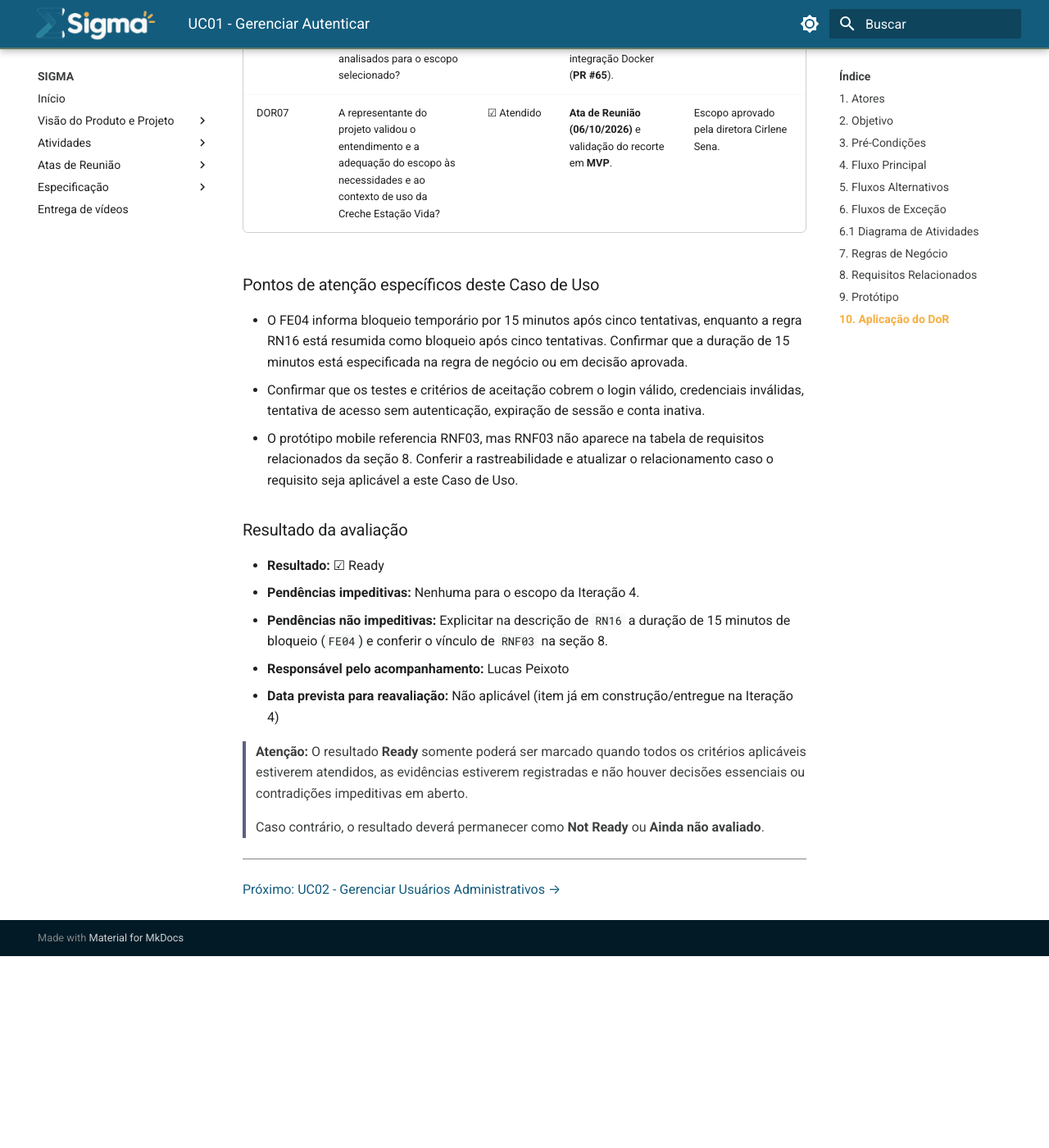
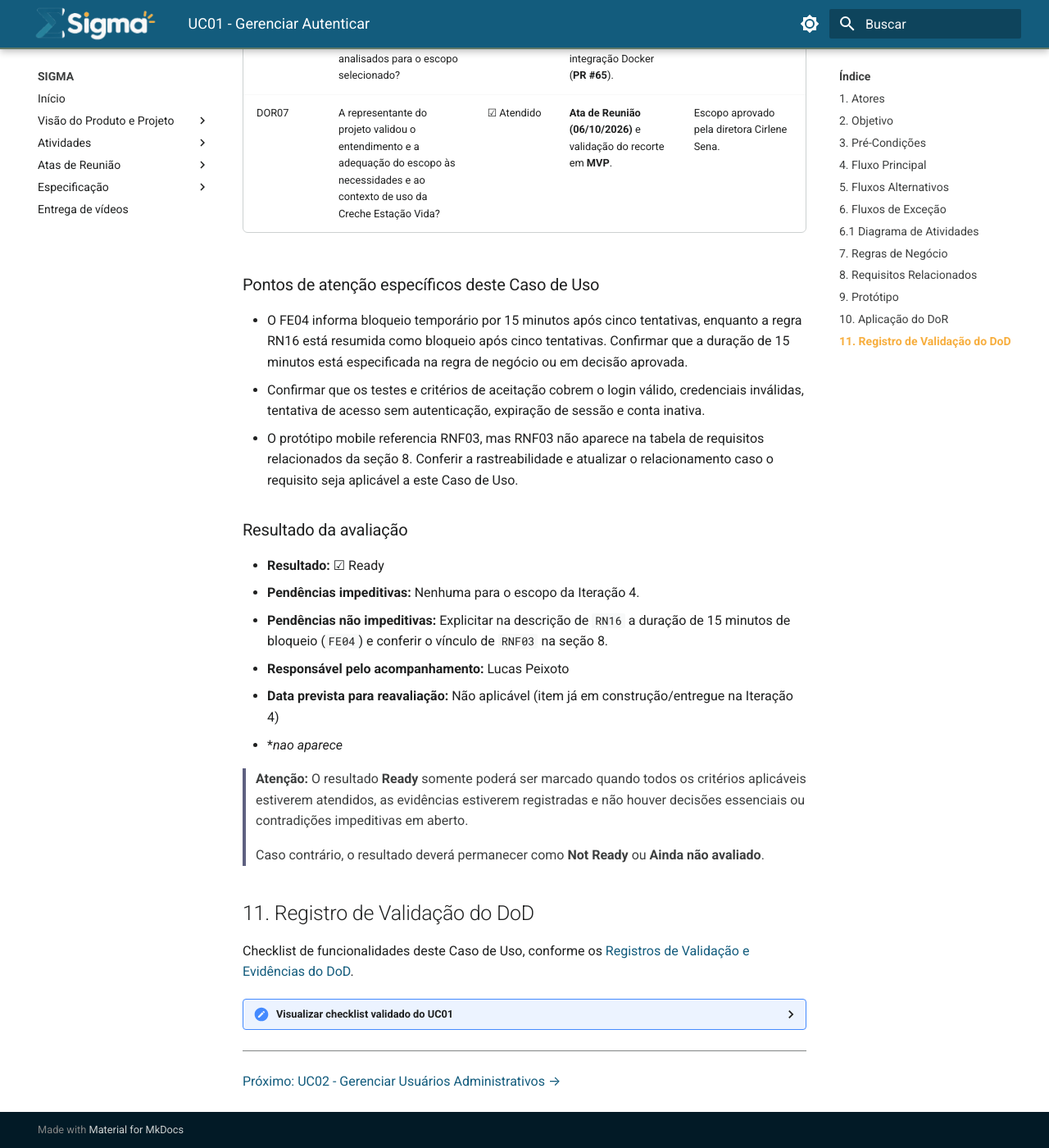
Before and after one commit to mdsreq-fga-unb/REQ-2026.2-T01-Sigma, an MkDocs documentation site: the page built from docs/doc-visao/casos-uso/uc01.md, in a window 1280 px wide and 1400 px high, scrolled down 8485 px. Shown: the whole window at 82% size. Built offline with MkDocs 1.6.1 and Material for MkDocs 9.7.7, drawn with Linux system fonts in a browser that asks for light colours; before the commit the page ends 9651 px from its top, so only the background shows below that; some of the changed text lies outside the part shown.

Commit message:
adiciona evidencia de checklist de validação com a cliente

```diff
--- a/docs/doc-visao/casos-uso/uc01.md
+++ b/docs/doc-visao/casos-uso/uc01.md
@@ -183,6 +183,7 @@ Para cada critério, selecionar uma única situação e registrar a evidência c
 - **Pendências não impeditivas:** Explicitar na descrição de `RN16` a duração de 15 minutos de bloqueio (`FE04`) e conferir o vínculo de `RNF03` na seção 8.
 - **Responsável pelo acompanhamento:** Lucas Peixoto
 - **Data prevista para reavaliação:** Não aplicável (item já em construção/entregue na Iteração 4)
+- **nao aparece*
 
 > **Atenção:** O resultado **Ready** somente poderá ser marcado
 > quando todos os critérios aplicáveis estiverem atendidos,
@@ -191,6 +192,21 @@ Para cada critério, selecionar uma única situação e registrar a evidência c
 >
 > Caso contrário, o resultado deverá permanecer como
 > **Not Ready** ou **Ainda não avaliado**.
+
+## 11. Registro de Validação do DoD
+
+Checklist de funcionalidades deste Caso de Uso, conforme os [Registros de Validação e Evidências do DoD](../registros-dod/index.md).
+
+<details>
+<summary>Visualizar checklist validado do UC01</summary>
+
+<iframe src="../../registros-dod/pdfs/UC01_Gerenciar_Autenticar.pdf" width="100%" height="650" title="Checklist de funcionalidades do UC01" loading="lazy"></iframe>
+
+Caso a visualização incorporada não esteja disponível no navegador, <a href="../../registros-dod/pdfs/UC01_Gerenciar_Autenticar.pdf" target="_blank" rel="noopener">abra o PDF em uma nova aba</a>.
+
+</details>
+
 ---
 
+
 [Próximo: UC02 - Gerenciar Usuários Administrativos →](uc02.md)
```
Also changed, not shown: docs/doc-visao/8_requisitos.md (+1 -1 lines), docs/doc-visao/casos-uso/uc02.md (+14 -0 lines), docs/doc-visao/casos-uso/uc06.md (+14 -0 lines).
